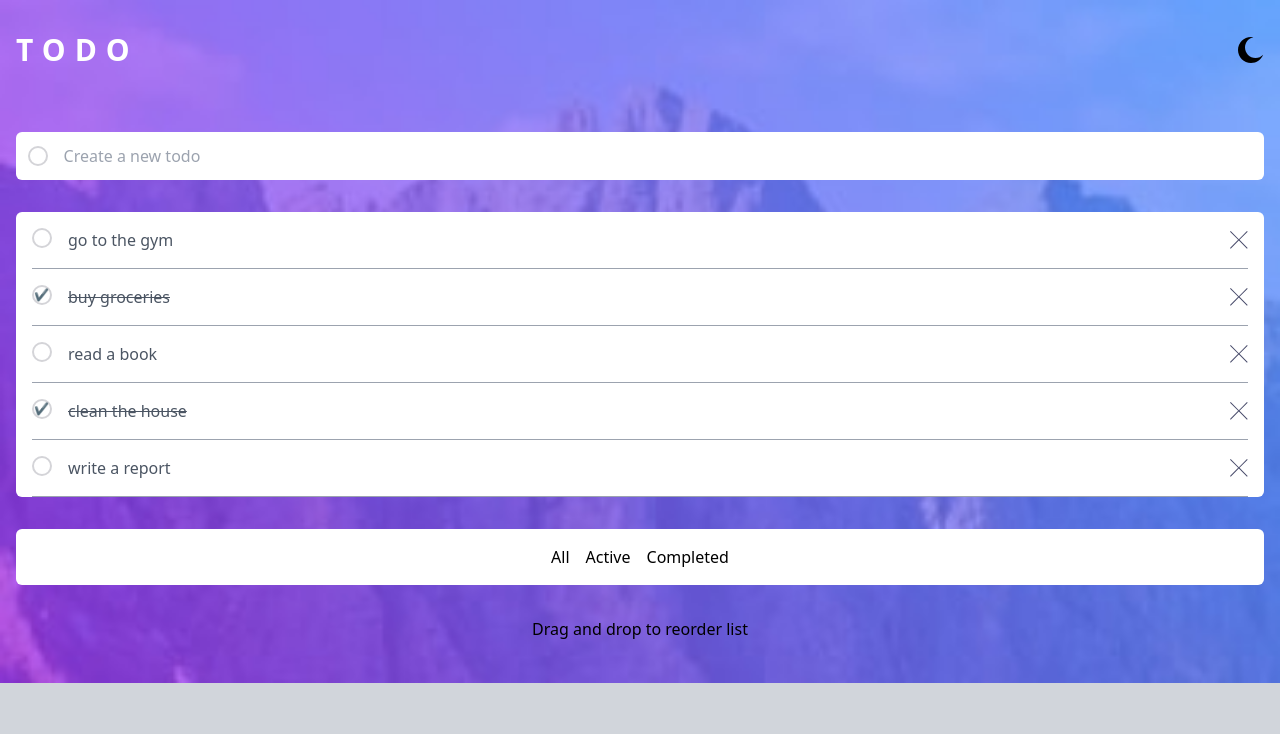
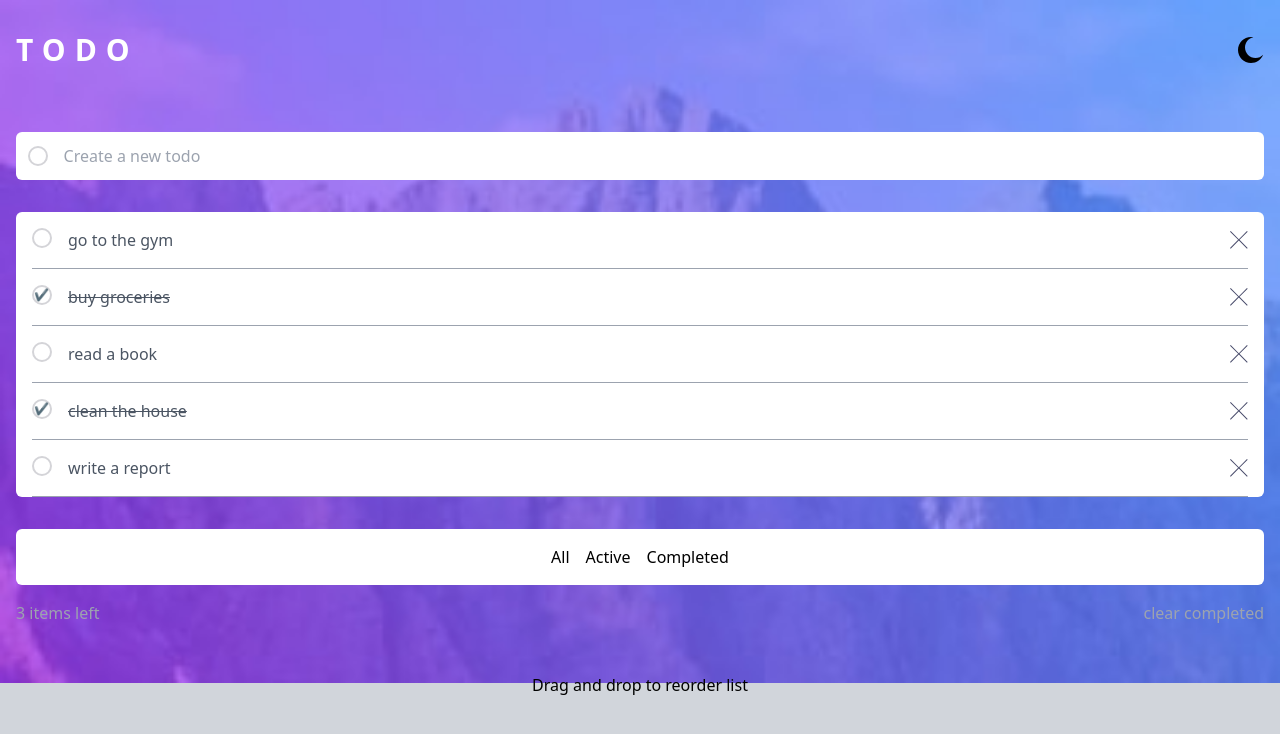
Before and after one commit to Ramonprog/todo-dnd-tailwind, a React (Vite) app: page / in a window 1280 px wide. Shown: the top 734 px of the page. Built offline with nearby package versions, Linux system fonts and the light colour scheme.

Commit message:
contador

```diff
--- a/src/App.tsx
+++ b/src/App.tsx
@@ -1,10 +1,11 @@
 /* eslint-disable @typescript-eslint/no-unused-vars */
-import { useState } from 'react'
+import { useEffect, useState } from 'react'
 import Header from './components/Header'
 import TodoAdd from './components/TodoAdd'
 import TodoFilter from './components/TodoFilter'
 import TodoList from './components/TodoList'
 import { Item } from './types'
+import TodoComputed from './components/TodoComputed'
 
 
 function App() {
@@ -18,7 +19,7 @@ function App() {
   ]
 
   const [todo, setTodo] = useState(initialStateTodos)
-
+  const [count, setCount] = useState(0)
   const createTodo = (title: string) => {
     const newTodo: Item = {
       id: todo.length + 1,
@@ -42,6 +43,14 @@ function App() {
     }));
   }
 
+  const clearCompleted = () => {
+    setTodo(todo.filter(item => item.completed === false))
+  }
+
+  useEffect(() => {
+    setCount(todo.filter(item => item.completed === false).length)
+  }, [todo])
+
   return (
     <div className="bg-[url('./assets/images/bg-mobile-light.jpg')] bg-no-repeat bg-contain min-h-screen bg-gray-300">
       <Header />
@@ -54,6 +63,7 @@ function App() {
       <section className="container mx-auto px-4 mt-8">
         <TodoFilter />
       </section>
+      <TodoComputed counter={count} clearCompleted={clearCompleted} />
 
       <footer className="text-center mt-8">Drag and drop to reorder list</footer>
     </div>
--- a/src/components/TodoComputed.tsx
+++ b/src/components/TodoComputed.tsx
@@ -1,10 +1,15 @@
 import React from 'react'
 
-const TodoComputed = () => {
+interface ITodoCoumputed {
+    counter: number;
+    clearCompleted: () => void
+}
+
+const TodoComputed = ({ counter, clearCompleted }: ITodoCoumputed) => {
     return (
         <section className='py-4 px-4 flex justify-between'>
-            <span className='text-gray-400'>5 items left</span>
-            <button className='text-gray-400'>clear completed</button>
+            <span className='text-gray-400'>{counter} items left</span>
+            <button className='text-gray-400' onClick={clearCompleted}>clear completed</button>
         </section>
     )
 }
```
